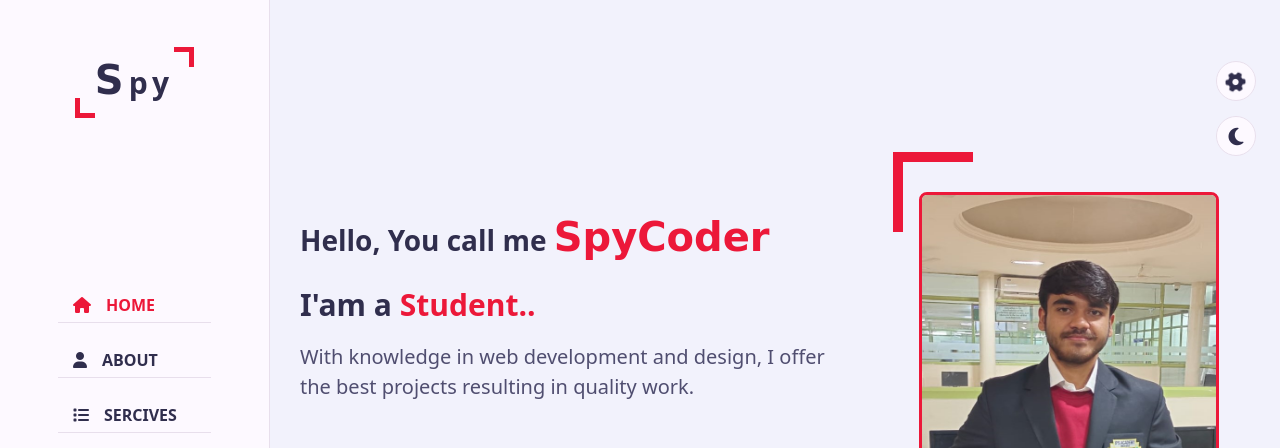
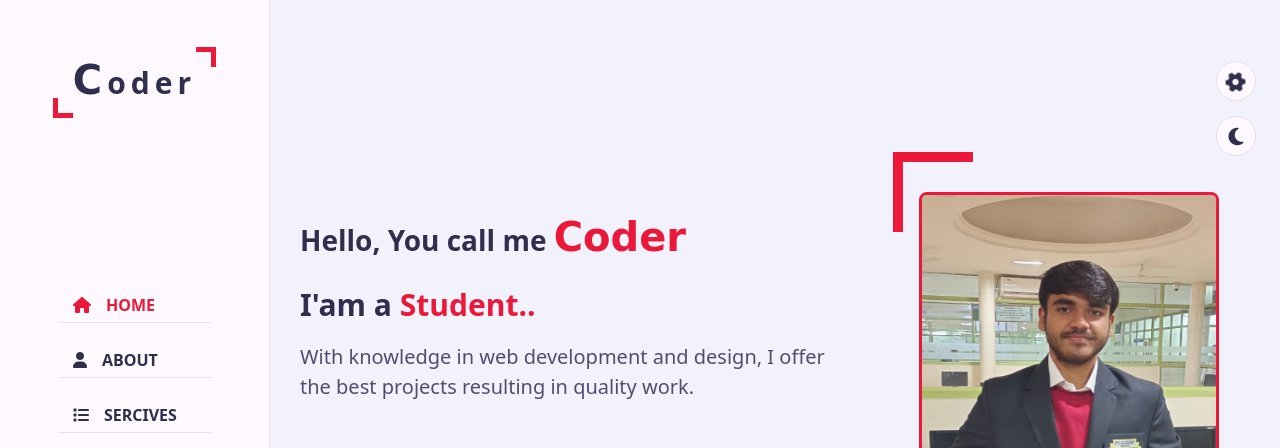
Before and after one commit to spywithcode/My-Portfolio, a plain HTML site: page index.html in a window 1280 px wide. Shown: the top 448 px of the page. Drawn offline with nearby package versions, Linux system fonts and the light colour scheme; a web font is replaced by a local one.

Commit message:
Update index.html

```diff
--- a/index.html
+++ b/index.html
@@ -34,7 +34,7 @@
         <!-- Aside start  -->
         <div class="aside">
             <div class="logo">
-                <a href="#"><span>S</span>py</a>
+                <a href="#"><span>C</span>oder</a>
             </div>
             <div class="nav-toggler">
                 <span></span>
@@ -56,7 +56,7 @@
                 <div class="container">
                     <div class="row">
                         <div class="home-info padd-15">
-                            <h3 class="hello">Hello, You call me <span class="name">SpyCoder</span></h3>
+                            <h3 class="hello">Hello, You call me <span class="name">Coder</span></h3>
                             <h3 class="my-profession">I'am a <span class="typing">Student..</span></h3>
                             <p>With knowledge in web development and design,
                                 I offer the best projects resulting in quality work.
```
